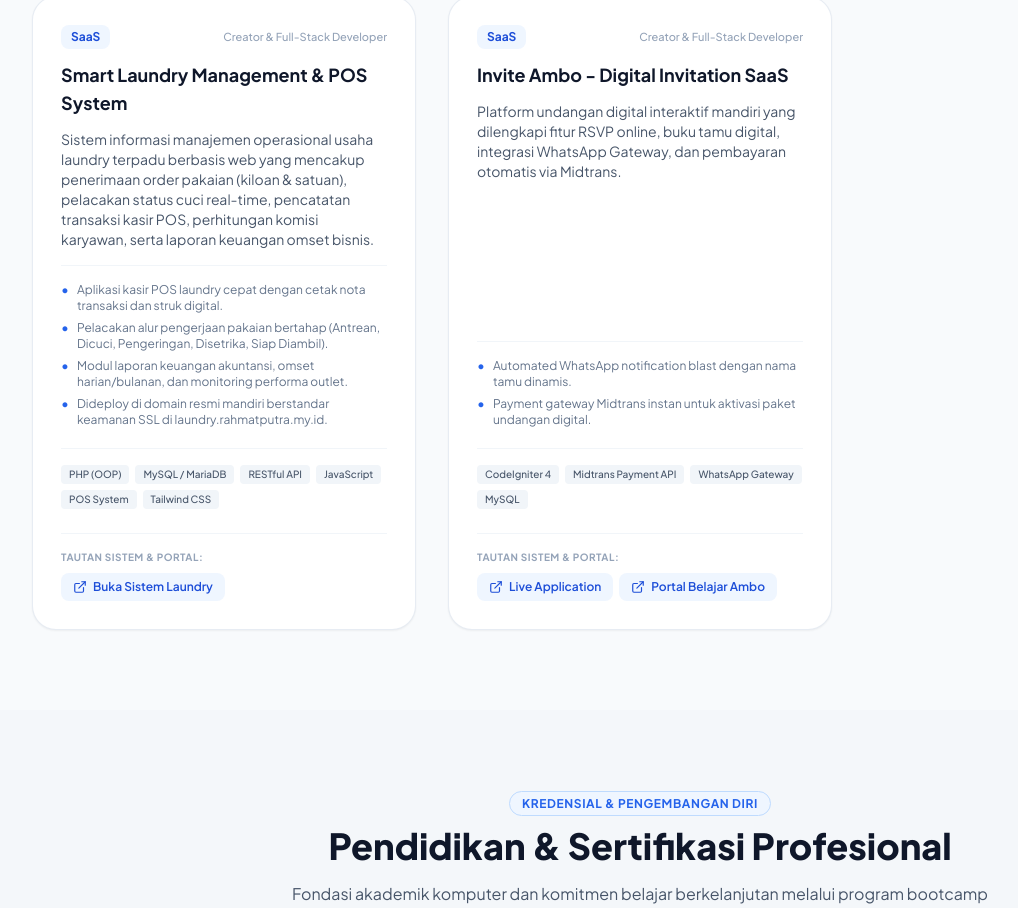
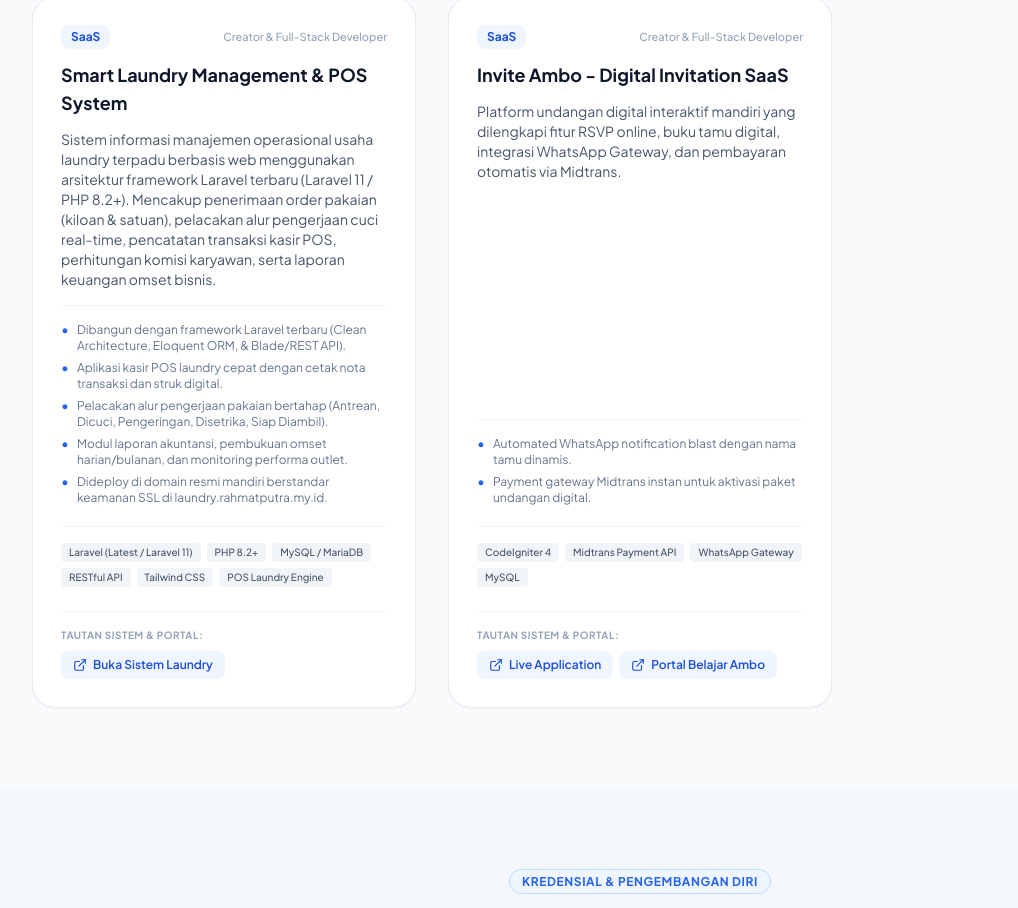
Before and after one commit to rahmatputrabulcin/portfolio-rahmatputra, a Next.js app: page / in a window 1280 px wide. Shown: the part 7878-8786 px from the top of the page, without its empty margins (0-1018 px from the left). Built offline with nearby package versions, Linux system fonts and the light colour scheme.

Commit message:
feat: specify latest Laravel architecture for laundry system

```diff
--- a/src/data/portfolio.ts
+++ b/src/data/portfolio.ts
@@ -337,14 +337,22 @@ export const PORTFOLIO_DATA = {
       category: "SaaS",
       role: "Creator & Full-Stack Developer",
       description:
-        "Sistem informasi manajemen operasional usaha laundry terpadu berbasis web yang mencakup penerimaan order pakaian (kiloan & satuan), pelacakan status cuci real-time, pencatatan transaksi kasir POS, perhitungan komisi karyawan, serta laporan keuangan omset bisnis.",
+        "Sistem informasi manajemen operasional usaha laundry terpadu berbasis web menggunakan arsitektur framework Laravel terbaru (Laravel 11 / PHP 8.2+). Mencakup penerimaan order pakaian (kiloan & satuan), pelacakan alur pengerjaan cuci real-time, pencatatan transaksi kasir POS, perhitungan komisi karyawan, serta laporan keuangan omset bisnis.",
       highlights: [
+        "Dibangun dengan framework Laravel terbaru (Clean Architecture, Eloquent ORM, & Blade/REST API).",
         "Aplikasi kasir POS laundry cepat dengan cetak nota transaksi dan struk digital.",
         "Pelacakan alur pengerjaan pakaian bertahap (Antrean, Dicuci, Pengeringan, Disetrika, Siap Diambil).",
-        "Modul laporan keuangan akuntansi, omset harian/bulanan, dan monitoring performa outlet.",
+        "Modul laporan akuntansi, pembukuan omset harian/bulanan, dan monitoring performa outlet.",
         "Dideploy di domain resmi mandiri berstandar keamanan SSL di laundry.rahmatputra.my.id.",
       ],
-      techStack: ["PHP (OOP)", "MySQL / MariaDB", "RESTful API", "JavaScript", "POS System", "Tailwind CSS"],
+      techStack: [
+        "Laravel (Latest / Laravel 11)",
+        "PHP 8.2+",
+        "MySQL / MariaDB",
+        "RESTful API",
+        "Tailwind CSS",
+        "POS Laundry Engine",
+      ],
       links: [
         { label: "Buka Sistem Laundry", url: "https://laundry.rahmatputra.my.id/" },
       ],
```
